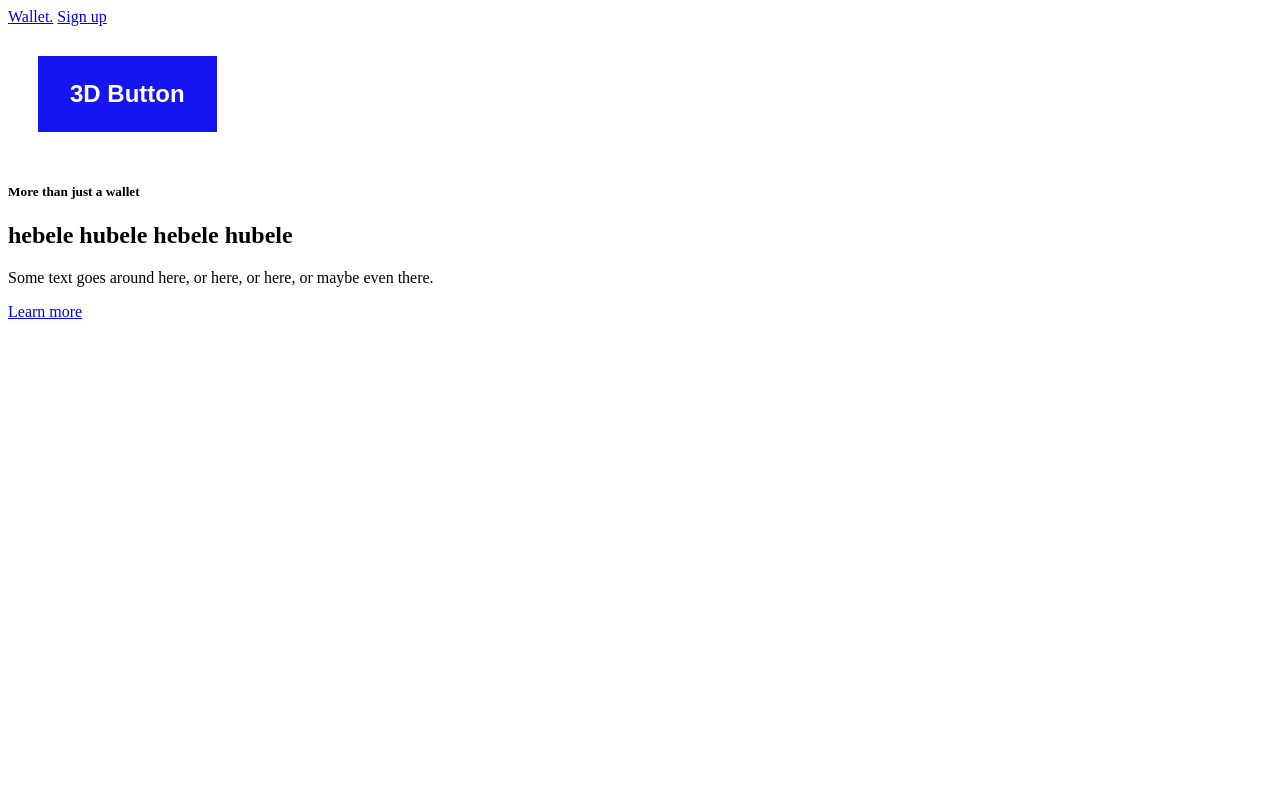
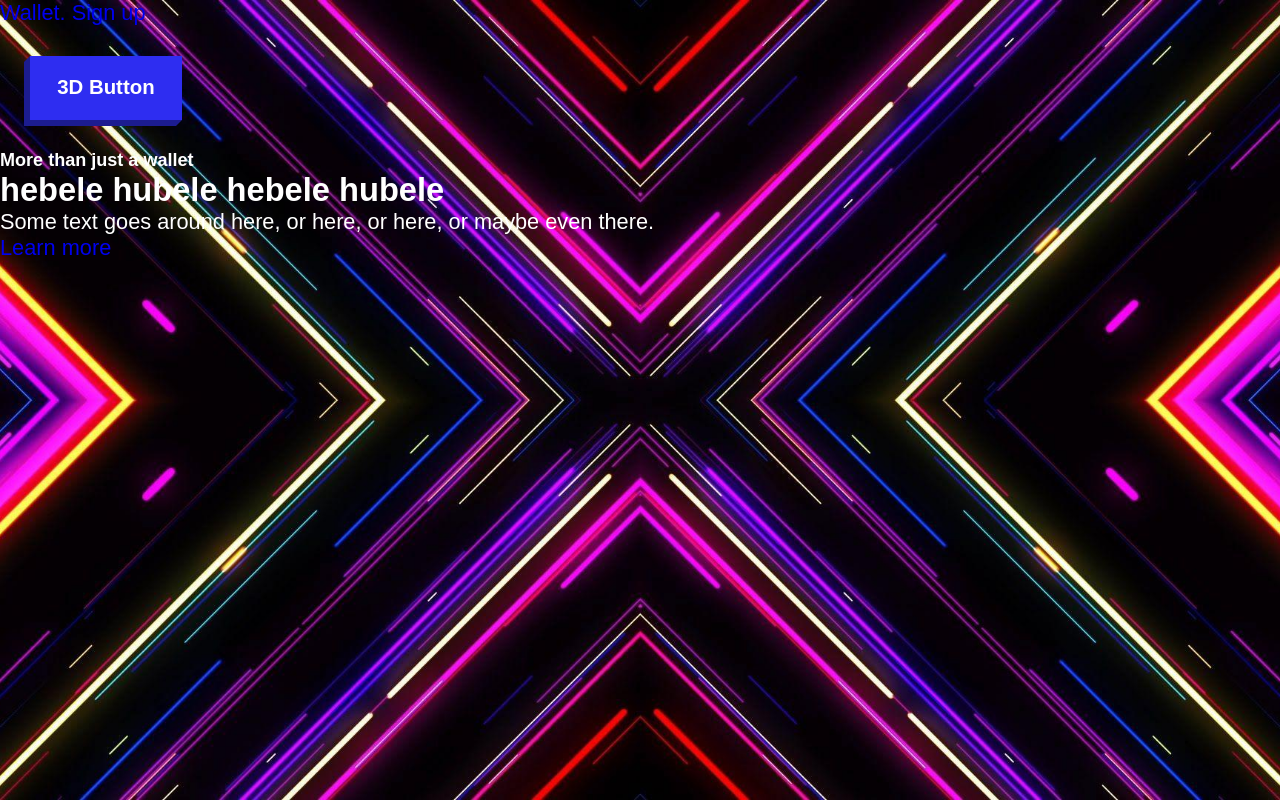
Before and after one commit to ates-kuresi/html-css, a plain HTML site: page index.html in a window 1280 px wide. Drawn offline with Linux system fonts and the light colour scheme.

Commit message:
Update style.css

```diff
--- a/style.css
+++ b/style.css
@@ -4,13 +4,102 @@
     font-size: 1.5rem;
     font-weight: bold;
     color: white;
-    background-color: rgb(21, 21, 241);
+    background-color: rgb(46, 45, 241);
     border: none;
+    position: relative;
 
     /* shadow */
-    box-shadow: rgb(28, 28, 44);
+    box-shadow: -6px 6px 0 rgb(28, 28, 144);
 }
 
 .btn-1:focus{
     outline: none;
 }
+/* hover effect (changes color when cursor on it) */
+.btn-1:hover{
+    background-color: rgb(44, 44, 182);
+}
+
+/* Press effect */
+.btn-1:active{
+    left: -3px;
+    top: 3px;
+    box-shadow: -3px 3px rgb(28, 28, 144);
+}
+
+/* Corners */
+.btn-1::before{
+    content: "";
+    width: 0;
+    height: 0;
+
+    border: 6px solid transparent;
+    border-right-color: rgb(28, 28, 144);
+    border-left-width: 0;
+
+    position: absolute;
+    display: block;
+    left: -6px;
+    top: 0;
+}
+
+.btn-1:active::before{
+    border-width: 3px;
+}
+
+/* other corners */
+.btn-1::after{
+    content: "";
+    width: 0;
+    height: 0;
+
+    border: 6px solid transparent;
+    border-top-color: rgb(28, 28, 144);
+    border-bottom-width: 0;
+
+    position: absolute;
+    display: block;
+    bottom: -6px;
+    right: 0;
+}
+
+.btn-1:active::after{
+    border-width: 3px;
+}
+
+*{
+    margin: 0;
+    padding: 0;
+    box-sizing: border-box;
+}
+html{
+    font-size: 85%;
+}
+body{
+    font-size: 1.6rem;
+    font-family: sans-serif;
+    color: white;
+}
+
+a{
+    text-decoration: none;
+    display: inline-block;
+}
+
+.blurred-wrapper{
+    height: 100vh;
+    background: url("wp3244135.jpg") center/cover;
+    position: relative;
+    z-index: 1;
+}
+
+.blurred-wrapper::after{
+    content: "";
+    width: 100%;
+    height: 100%;
+    background: inherit;
+    position: absolute;
+    top: 0;
+    left: 0;
+    z-index: -1;
+}
```
